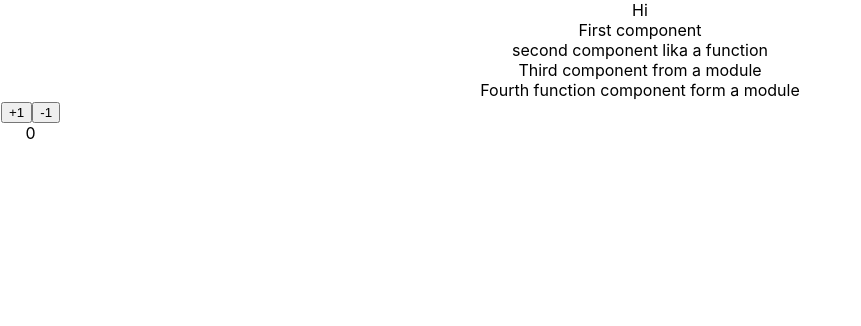
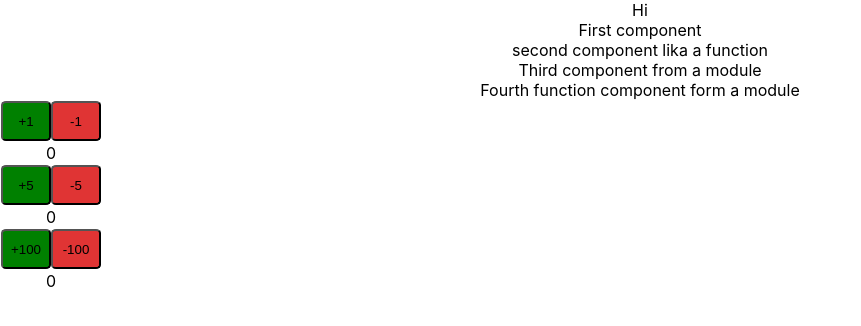
Before and after one commit to daviduribe0007/CountProjectReact, a React (Create React App) app: page / in a window 1280 px wide. Shown: the top 326 px of the page, without its empty margins (0-861 px from the left). Built offline with nearby package versions, Linux system fonts and the light colour scheme.

Commit message:
Add the props "by" and coments the style with js

```diff
--- a/src/App.js
+++ b/src/App.js
@@ -1,5 +1,4 @@
 import React, { Component } from 'react';
-import logo from './logo.svg';
 import './App.css';
 import ThirdComponent, { FourthComponent } from './components/learning-examples/ThirdComponent'
 import Counter from './components/counter/Counter'
@@ -9,7 +8,10 @@ class App extends Component {
       <div className="App">
 
         <LearningdComponents/>
-        <Counter/>
+        <Counter by={1}/>
+        <Counter by={5}/>
+        <Counter by={100}/>
+
 
       </div>
     );
@@ -26,7 +28,7 @@ class LearningdComponents extends Component {
         <ThirdComponent />
         <FourthComponent />
       </div>
-      /*     // this javaScript
+      /*     // this javaScript and lab
       return (React.createElement("div", {
         className: "App"
         },
--- a/src/components/counter/Counter.css
+++ b/src/components/counter/Counter.css
@@ -1,17 +1,13 @@
-.incrementMount {
+.incrementButton {
     background-color: green;
     width: 50px;
     height: 40px;
     border-radius: 10%;
 }
 
-.decrementMount {
+.decrementButton {
     background-color: rgb(224, 52, 52);
     width: 50px;
     height: 40px;
     border-radius: 10%;
 }
-
-.counter {
-    text-align: center;
-}
--- a/src/components/counter/Counter.js
+++ b/src/components/counter/Counter.js
@@ -9,34 +9,38 @@ class Counter extends Component {
     this.state = {
       counter: 0
     }
-    this.incrementOne = this.incrementOne.bind(this);
-    this.decrementOne = this.decrementOne.bind(this); // bind the method incrementMount
+    //this.incrementOne = this.incrementOne.bind(this); // bind the method incrementMount
+    //this.decrementOne = this.decrementOne.bind(this); // you dont need bind when use a arrow function
   }
-  render() {
+  render = () => {
+    // const style33 = {fontSize :"50px",padding : "15px 30 px"}; // for java script
+    //style={style33} // and we you need use this only call the const
+
     return (
       <div className="counter">
-        <td class="tableOperations">
-          <tr>
-            <button class="incrementButton" onClick={this.incrementOne}>+1</button>
-            <button class="decrementButton"onClick={this.decrementOne}>-1</button>
-          </tr>
-          <tr>
-            <span class="resoult"> {this.state.counter}</span>
-          </tr>
-        </td>
+        <tr class="tableOperations">
+          <td>
+            <button class="incrementButton" onClick={this.incrementOne}>+{this.props.by}</button>
+            <button class="decrementButton" onClick={this.decrementOne}>-{this.props.by}</button>
+          </td>
+        </tr>
+            <td>
+              <span className="resoult">{this.state.counter}</span>
+            </td>
+
       </div>
     );
   }
-  incrementOne() {
+  incrementOne = () => {
     //console.log('ingffff');
     this.setState({
-      counter: this.state.counter += 1
+      counter: this.state.counter + this.props.by
     });
 
   }
-  decrementOne() {
+  decrementOne = () => {
     this.setState({
-      counter: this.state.counter -= 1
+      counter: this.state.counter - this.props.by
     });
 
   }
```
